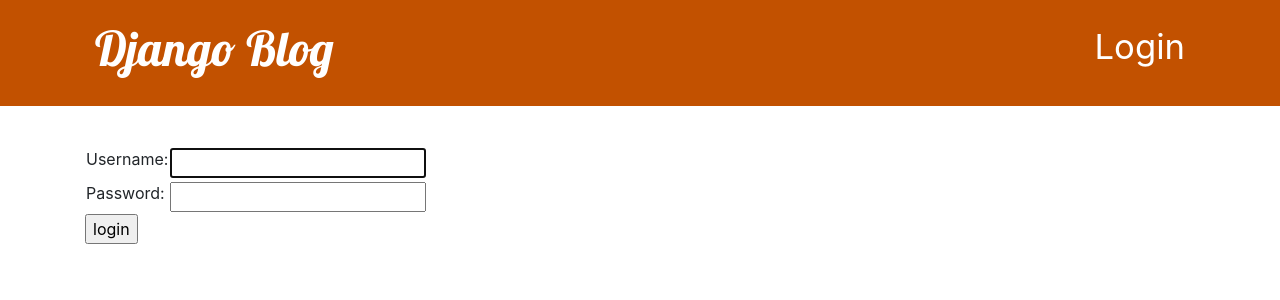
After one commit to pankajvaghela/dJangoBlog, a Django app: page /accounts/login/ in a window 1280 px wide. The commit adds this page. Shown: the top 300 px of the page. Run offline with Django 3.2, Linux system fonts and the light colour scheme.

Commit message:
securing the application custom login

```diff
--- a/blog/templates/blog/base.html
+++ b/blog/templates/blog/base.html
@@ -23,6 +23,22 @@
         <a href="{% url 'post_new' %}" class="top-menu">
           {% include './icons/file-earmark-plus.svg' %}
         </a>
+        <p class="top-menu">
+          Hello {{ user.username }}
+          <small>(<a href="{% url 'logout' %}">Log out</a>)</small>
+        </p>
+
+        {% comment %}
+        <a href="{% url 'post_draft_list' %}" class="top-menu"
+          ><span class="glyphicon glyphicon-edit"></span
+        ></a>
+        {% endcomment %}
+        <!---->
+        {% else %}
+        <a href="{% url 'login' %}" class="top-menu">
+          <span class="glyphicon glyphicon-lock"></span>
+          Login
+        </a>
         {% endif %}
         <h1><a href="/">Django Blog</a></h1>
       </div>
--- /dev/null
+++ b/blog/templates/registration/login.html
@@ -0,0 +1,25 @@
+{% extends "blog/base.html" %}
+
+<!-- for space -->
+
+{% block content %} {% if form.errors %}
+<p>Your username and password didn't match. Please try again.</p>
+{% endif %}
+
+<form method="post" action="{% url 'login' %}">
+  {% csrf_token %}
+  <table>
+    <tr>
+      <td>{{ form.username.label_tag }}</td>
+      <td>{{ form.username }}</td>
+    </tr>
+    <tr>
+      <td>{{ form.password.label_tag }}</td>
+      <td>{{ form.password }}</td>
+    </tr>
+  </table>
+
+  <input type="submit" value="login" />
+  <input type="hidden" name="next" value="{{ next }}" />
+</form>
+{% endblock %}
--- a/blog/views.py
+++ b/blog/views.py
@@ -1,5 +1,6 @@
 from django.shortcuts import render, get_object_or_404, redirect
 from django.utils import timezone
+from django.contrib.auth.decorators import login_required
 from .models import Post
 from .forms import PostForm
 
@@ -13,6 +14,7 @@
     post = get_object_or_404(Post, pk = pk)
     return render(request, 'blog/post_detail.html', {'post': post})
 
+@login_required
 def post_new(request):
     if request.method == "POST":
         form = PostForm(request.POST)
--- a/pBlog/settings.py
+++ b/pBlog/settings.py
@@ -120,3 +120,5 @@
 
 STATIC_URL = '/static/'
 STATIC_ROOT = os.path.join(BASE_DIR, 'static')
+
+LOGIN_REDIRECT_URL = '/'
--- a/pBlog/urls.py
+++ b/pBlog/urls.py
@@ -16,7 +16,11 @@
 from django.contrib import admin
 from django.urls import path, include
 
+from django.contrib.auth import views
+
 urlpatterns = [
     path('admin/', admin.site.urls),
+    path('accounts/login/', views.LoginView.as_view(), name='login'),
+    path('accounts/logout/', views.LogoutView.as_view(next_page='/'), name='logout'),
     path('', include('blog.urls')),
 ]
```
